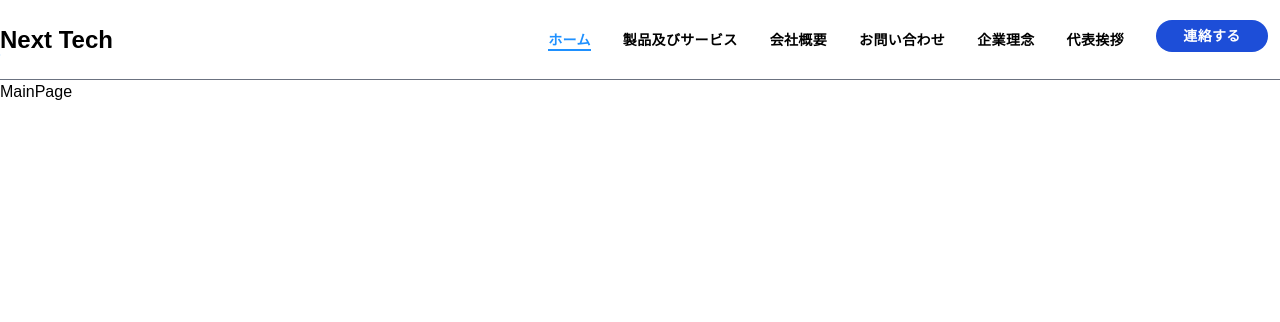
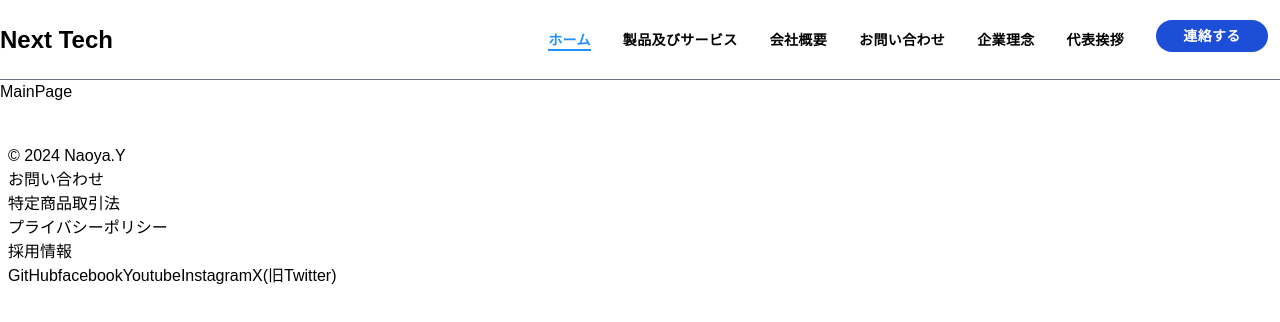
Before and after one commit to Kroro1208/next_modern_website, a Next.js app: page / in a window 1280 px wide. Shown: the top 322 px of the page. Built offline with nearby package versions, Linux system fonts and the light colour scheme; a web font is replaced by a local one.

Commit message:
配列にデータを格納してフッターリストを表示させた

```diff
--- a/app/layout.js
+++ b/app/layout.js
@@ -1,6 +1,7 @@
 import { BIZ_UDGothic } from "next/font/google";
 import "./globals.css";
 import Header from "@/components/Header";
+import Footer from "@/components/Footer";
 
 const bizU = BIZ_UDGothic({ subsets: ["latin"], weight: ['400', '700'] });
 
@@ -15,6 +16,7 @@ export default function RootLayout({ children }) {
       <body className={bizU.className}>
         <Header />
         {children}
+        <Footer />
       </body>
     </html>
   );
--- a/components/Container.js
+++ b/components/Container.js
@@ -1,9 +1,9 @@
-import React, { Children } from 'react'
+import React from 'react'
 
-function Children() {
+function Container({ children }) {
     return (
-        <div className='max-w-screen-2xl mx-auto px-2 py-10'>{Children}</div>
+        <div className='max-w-screen-2xl mx-auto px-2 py-10'>{children}</div> // 共通に充てるスタイリングを設定
     )
 }
 
-export default Children
+export default Container
--- /dev/null
+++ b/components/Footer.js
@@ -0,0 +1,60 @@
+import React from 'react'
+import Container from "./Container"
+
+function Footer() {
+    const footerList = [
+        {
+            id: 111,
+            title: 'お問い合わせ',
+            link: '#',
+            icon: true
+        },
+        {
+            id: 112,
+            title: '特定商品取引法',
+            link: '#',
+            icon: true
+        },
+        {
+            id: 113,
+            title: 'プライバシーポリシー',
+            link: '#',
+            icon: true
+        },
+        {
+            id: 114,
+            title: '採用情報',
+            link: '#',
+            icon: true
+        },
+    ]
+
+    return (
+        <div>
+            <Container>
+                <div>
+                    <p>© 2024 Naoya.Y</p>
+                    <ul>
+                        {
+                            footerList.map((item) => (
+                                <li key={item.id}>
+                                    {item.title}
+                                    {item.icon}
+                                </li>
+                            ))
+                        }
+                    </ul>
+                    <div>
+                        <a href="">GitHub</a>
+                        <a href="">facebook</a>
+                        <a href="">Youtube</a>
+                        <a href="">Instagram</a>
+                        <a href="">X(旧Twitter)</a>
+                    </div>
+                </div>
+            </Container>
+        </div>
+    )
+}
+
+export default Footer
```
